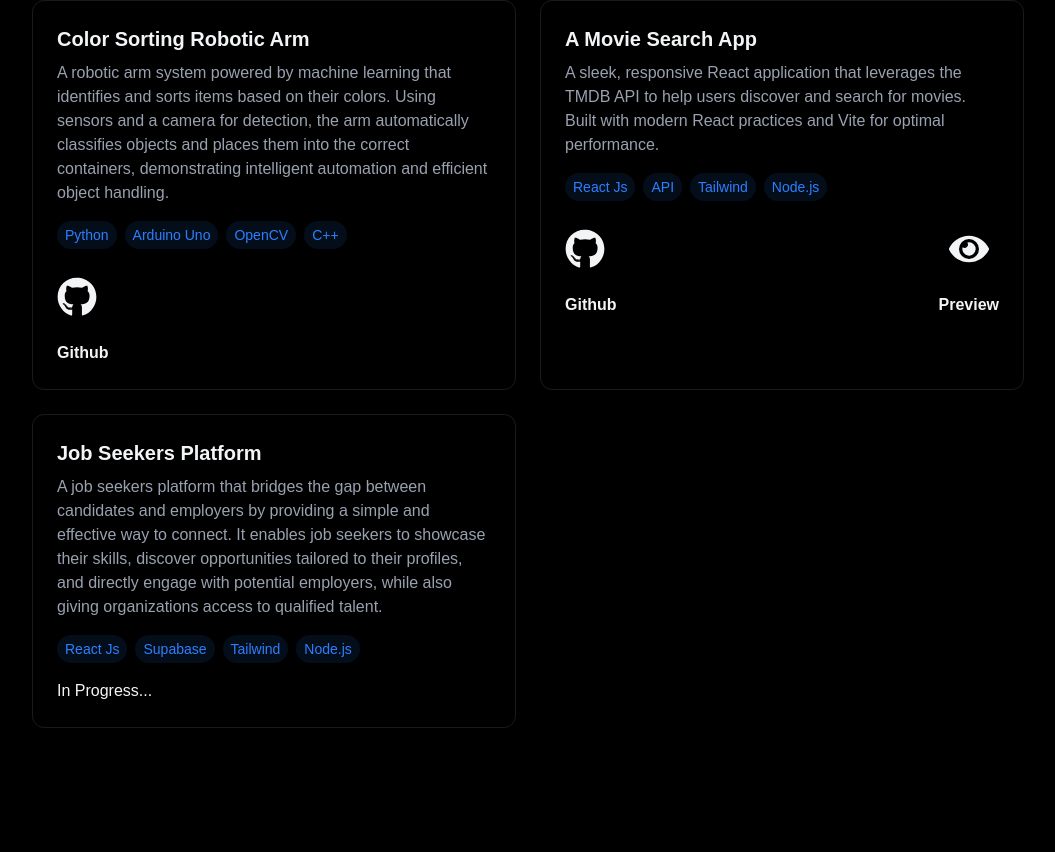
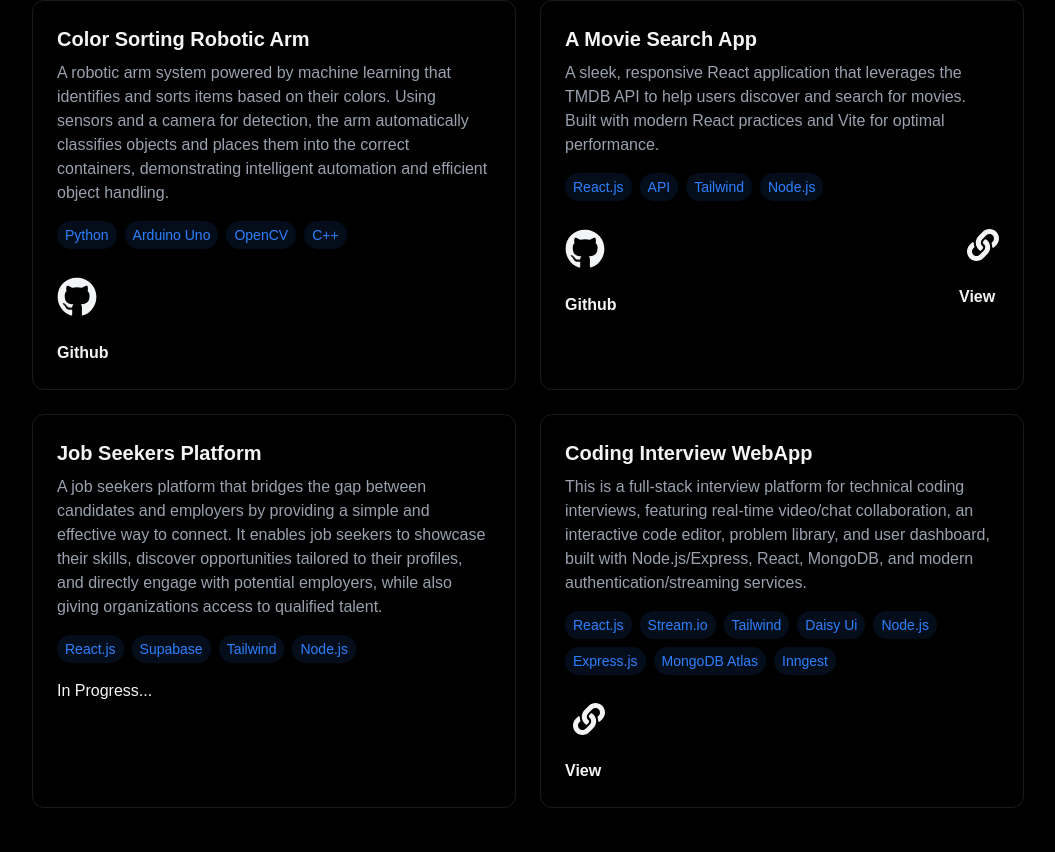
Before and after one commit to ch4rm78/kenny-portfolio, a React (Vite) app: page / in a window 1280 px wide. Shown: the part 2608-3460 px from the top of the page, without its empty margins (112-1167 px from the left). Built offline with nearby package versions, Linux system fonts and the light colour scheme; no server answers.

Commit message:
added new project

```diff
--- a/src/components/section/Projects.jsx
+++ b/src/components/section/Projects.jsx
@@ -1,136 +1,231 @@
-import React from 'react'
-import {FaGithub} from 'react-icons/fa'
-import {FaEye} from 'react-icons/fa'
-import RevealOnScroll from '../RevealOnScroll'
-
+import React from "react";
+import { FaGithub } from "react-icons/fa";
+import { FaLink } from "react-icons/fa";
+import RevealOnScroll from "../RevealOnScroll";
 
 const Projects = () => {
   return (
-    <section id="projects" className='min-h-screen flex items-center justify-center py-20'>
+    <section
+      id="projects"
+      className="min-h-screen flex items-center justify-center py-20"
+    >
       <RevealOnScroll>
         <div className="max-w-5xl mx-auto px-4">
-        <h2 className='text-center text-3xl font-bold mb-8 bg-gradient-to-r from-blue-500 to-cyan-400 text-transparent bg-clip-text'>
+          <h2 className="text-center text-3xl font-bold mb-8 bg-gradient-to-r from-blue-500 to-cyan-400 text-transparent bg-clip-text">
             Projects
           </h2>
           <div className="grid grid-cols-1 md:grid-cols-2 gap-6">
-
             <div className="p-6 rounded-xl border border-white/10 hover:-translate-y-1 hover:border-blue-500/30 hover:shadow-[0_2px_8px_rgba(59,130,246,0.2)] transition">
-            <h3 className='text-xl font-bold mb-2'>Browser Extension For Detecting Phishing Attacks</h3>
-            <p className='text-gray-400 mb-4'>A browser extension that detects and flags potential phishing websites in real time using LLMs,
-              helping users browse safely and avoid online threats</p>
-            <div className='flex flex-wrap gap-2 mb-4'>
-              {['HTML', 'JavaScript','Python', 'Node.js', 'Flask', "Google Gemini API"].map((tech, key) => (
-                <span key={key} className="bg-blue-500/10 text-blue-500 px-2 py-1 rounded-full text-sm hover:bg-blue-500/20
-                                                            hover:shadow-[0_2px_8px_rgba(59,130,246,0.1)] transition-all">
+              <h3 className="text-xl font-bold mb-2">
+                Browser Extension For Detecting Phishing Attacks
+              </h3>
+              <p className="text-gray-400 mb-4">
+                A browser extension that detects and flags potential phishing
+                websites in real time using LLMs, helping users browse safely
+                and avoid online threats
+              </p>
+              <div className="flex flex-wrap gap-2 mb-4">
+                {[
+                  "HTML",
+                  "JavaScript",
+                  "Python",
+                  "Node.js",
+                  "Flask",
+                  "Google Gemini API",
+                ].map((tech, key) => (
+                  <span
+                    key={key}
+                    className="bg-blue-500/10 text-blue-500 px-2 py-1 rounded-full text-sm hover:bg-blue-500/20
+                                                            hover:shadow-[0_2px_8px_rgba(59,130,246,0.1)] transition-all"
+                  >
                     {tech}
                   </span>
                 ))}
               </div>
 
-            <div className='flex justify-between items-center'>
+              <div className="flex justify-between items-center">
                 <a href="https://github.com/ch4rm78/Browser-Extension-for-detecting-phishing-attacks-using-LLMs">
-                <FaGithub className='w-10 h-10 mt-3'/><br />
-                <h3 className='font-bold'>Github</h3>
+                  <FaGithub className="w-10 h-10 mt-3" />
+                  <br />
+                  <h3 className="font-bold">Github</h3>
                 </a>
               </div>
-
 
               {/* web scraper */}
             </div>
             <div className="p-6 rounded-xl border border-white/10 hover:-translate-y-1 hover:border-blue-500/30 hover:shadow-[0_2px_8px_rgba(59,130,246,0.2)] transition">
-            <h3 className='text-xl font-bold mb-2'>Web Crawler</h3>
-            <p className='text-gray-400 mb-4'>A Python-powered web crawler designed to automate the process of scanning a list of URLs,
-              extracting valid email addresses, and compiling them into a structured format. It helps save time and effort by streamlining
-              data collection for outreach, research, or lead generation.</p>
-            <div className='flex flex-wrap gap-2 mb-4'>
-              {['Python', 'Flask', "Scrapy"].map((tech, key) => (
-                <span key={key} className="bg-blue-500/10 text-blue-500 px-2 py-1 rounded-full text-sm hover:bg-blue-500/20
-                                                            hover:shadow-[0_2px_8px_rgba(59,130,246,0.1)] transition-all">
+              <h3 className="text-xl font-bold mb-2">Web Crawler</h3>
+              <p className="text-gray-400 mb-4">
+                A Python-powered web crawler designed to automate the process of
+                scanning a list of URLs, extracting valid email addresses, and
+                compiling them into a structured format. It helps save time and
+                effort by streamlining data collection for outreach, research,
+                or lead generation.
+              </p>
+              <div className="flex flex-wrap gap-2 mb-4">
+                {["Python", "Flask", "Scrapy"].map((tech, key) => (
+                  <span
+                    key={key}
+                    className="bg-blue-500/10 text-blue-500 px-2 py-1 rounded-full text-sm hover:bg-blue-500/20
+                                                            hover:shadow-[0_2px_8px_rgba(59,130,246,0.1)] transition-all"
+                  >
                     {tech}
                   </span>
                 ))}
               </div>
 
-            <div className='flex justify-between items-center'>
+              <div className="flex justify-between items-center">
                 <a href="https://github.com/ch4rm78/python-web-crawler">
-                <FaGithub className='w-10 h-10 mt-3'/><br />
-                <h3 className='font-bold'>Github</h3>
+                  <FaGithub className="w-10 h-10 mt-3" />
+                  <br />
+                  <h3 className="font-bold">Github</h3>
                 </a>
               </div>
             </div>
 
             {/* Robotic arm */}
             <div className="p-6 rounded-xl border border-white/10 hover:-translate-y-1 hover:border-blue-500/30 hover:shadow-[0_2px_8px_rgba(59,130,246,0.2)] transition">
-            <h3 className='text-xl font-bold mb-2'>Color Sorting Robotic Arm</h3>
-            <p className='text-gray-400 mb-4'>A robotic arm system powered by machine learning that identifies and sorts items based on their colors. Using sensors and a camera for detection,
-              the arm automatically classifies objects and places them into the correct containers, demonstrating intelligent automation and efficient object handling.</p>
-            <div className='flex flex-wrap gap-2 mb-4'>
-              {['Python', 'Arduino Uno', "OpenCV", "C++"].map((tech, key) => (
-                <span key={key} className="bg-blue-500/10 text-blue-500 px-2 py-1 rounded-full text-sm hover:bg-blue-500/20
-                                                            hover:shadow-[0_2px_8px_rgba(59,130,246,0.1)] transition-all">
+              <h3 className="text-xl font-bold mb-2">
+                Color Sorting Robotic Arm
+              </h3>
+              <p className="text-gray-400 mb-4">
+                A robotic arm system powered by machine learning that identifies
+                and sorts items based on their colors. Using sensors and a
+                camera for detection, the arm automatically classifies objects
+                and places them into the correct containers, demonstrating
+                intelligent automation and efficient object handling.
+              </p>
+              <div className="flex flex-wrap gap-2 mb-4">
+                {["Python", "Arduino Uno", "OpenCV", "C++"].map((tech, key) => (
+                  <span
+                    key={key}
+                    className="bg-blue-500/10 text-blue-500 px-2 py-1 rounded-full text-sm hover:bg-blue-500/20
+                                                            hover:shadow-[0_2px_8px_rgba(59,130,246,0.1)] transition-all"
+                  >
                     {tech}
                   </span>
                 ))}
               </div>
 
-            <div className='flex justify-between items-center'>
+              <div className="flex justify-between items-center">
                 <a href="https://github.com/ch4rm78/3dof-Robotic-arm-to-sort-items-based-on-color">
-                <FaGithub className='w-10 h-10 mt-3'/><br />
-                <h3 className='font-bold'>Github</h3>
+                  <FaGithub className="w-10 h-10 mt-3" />
+                  <br />
+                  <h3 className="font-bold">Github</h3>
                 </a>
               </div>
             </div>
 
             <div className="p-6 rounded-xl border border-white/10 hover:-translate-y-1 hover:border-blue-500/30 hover:shadow-[0_2px_8px_rgba(59,130,246,0.2)] transition">
-            <h3 className='text-xl font-bold mb-2'>A Movie Search App</h3>
-            <p className='text-gray-400 mb-4'>A sleek, responsive React application that leverages the TMDB API to help users discover and search for movies.
-              Built with modern React practices and Vite for optimal performance.</p>
-            <div className='flex flex-wrap gap-2 mb-4'>
-              {['React Js', 'API', "Tailwind", "Node.js"].map((tech, key) => (
-                <span key={key} className="bg-blue-500/10 text-blue-500 px-2 py-1 rounded-full text-sm hover:bg-blue-500/20
-                                                            hover:shadow-[0_2px_8px_rgba(59,130,246,0.1)] transition-all">
+              <h3 className="text-xl font-bold mb-2">A Movie Search App</h3>
+              <p className="text-gray-400 mb-4">
+                A sleek, responsive React application that leverages the TMDB
+                API to help users discover and search for movies. Built with
+                modern React practices and Vite for optimal performance.
+              </p>
+              <div className="flex flex-wrap gap-2 mb-4">
+                {["React.js", "API", "Tailwind", "Node.js"].map((tech, key) => (
+                  <span
+                    key={key}
+                    className="bg-blue-500/10 text-blue-500 px-2 py-1 rounded-full text-sm hover:bg-blue-500/20
+                                                            hover:shadow-[0_2px_8px_rgba(59,130,246,0.1)] transition-all"
+                  >
                     {tech}
                   </span>
                 ))}
               </div>
 
-            <div className='flex justify-between'>
+              <div className="flex justify-between">
                 <a href="https://github.com/ch4rm78/discover-movies">
-                <FaGithub className='w-10 h-10 mt-3'/><br />
-              <h3 className='font-bold'>Github</h3>
+                  <FaGithub className="w-10 h-10 mt-3" />
+                  <br />
+                  <h3 className="font-bold">Github</h3>
                 </a>
-              <a className="" href="https://ch4rm78.github.io/discover-movies">
-                <FaEye className='ml-2.5 w-10 h-10 mt-3'/><br />
-                <h3 className='font-bold'>Preview</h3>
+                <a
+                  className=""
+                  href="https://ch4rm78.github.io/discover-movies"
+                >
+                  <FaLink className=" size-8 ml-2 mt-3" />
+                  <br />
+                  <h3 className="font-bold">View</h3>
                 </a>
-
               </div>
             </div>
 
             <div className="p-6 rounded-xl border border-white/10 hover:-translate-y-1 hover:border-blue-500/30 hover:shadow-[0_2px_8px_rgba(59,130,246,0.2)] transition">
-            <h3 className='text-xl font-bold mb-2'>Job Seekers Platform</h3>
-            <p className='text-gray-400 mb-4'>A job seekers platform that bridges the gap between candidates and employers by providing a simple and effective way to connect.
-              It enables job seekers to showcase their skills, discover opportunities tailored to their profiles,
-              and directly engage with potential employers, while also giving organizations access to qualified talent.</p>
-            <div className='flex flex-wrap gap-2 mb-4'>
-              {['React Js', 'Supabase', "Tailwind", "Node.js"].map((tech, key) => (
-                <span key={key} className="bg-blue-500/10 text-blue-500 px-2 py-1 rounded-full text-sm hover:bg-blue-500/20
-                                                            hover:shadow-[0_2px_8px_rgba(59,130,246,0.1)] transition-all">
+              <h3 className="text-xl font-bold mb-2">Job Seekers Platform</h3>
+              <p className="text-gray-400 mb-4">
+                A job seekers platform that bridges the gap between candidates
+                and employers by providing a simple and effective way to
+                connect. It enables job seekers to showcase their skills,
+                discover opportunities tailored to their profiles, and directly
+                engage with potential employers, while also giving organizations
+                access to qualified talent.
+              </p>
+              <div className="flex flex-wrap gap-2 mb-4">
+                {["React.js", "Supabase", "Tailwind", "Node.js"].map(
+                  (tech, key) => (
+                    <span
+                      key={key}
+                      className="bg-blue-500/10 text-blue-500 px-2 py-1 rounded-full text-sm hover:bg-blue-500/20
+                                                            hover:shadow-[0_2px_8px_rgba(59,130,246,0.1)] transition-all"
+                    >
+                      {tech}
+                    </span>
+                  )
+                )}
+              </div>
+
+              <div className="flex justify-between items-center">
+                <h3>In Progress...</h3>
+              </div>
+            </div>
+
+            <div className="p-6 rounded-xl border border-white/10 hover:-translate-y-1 hover:border-blue-500/30 hover:shadow-[0_2px_8px_rgba(59,130,246,0.2)] transition">
+              <h3 className="text-xl font-bold mb-2">
+                Coding Interview WebApp
+              </h3>
+              <p className="text-gray-400 mb-4">
+                This is a full-stack interview platform for technical coding
+                interviews, featuring real-time video/chat collaboration, an
+                interactive code editor, problem library, and user dashboard,
+                built with Node.js/Express, React, MongoDB, and modern
+                authentication/streaming services.
+              </p>
+              <div className="flex flex-wrap gap-2 mb-4">
+                {[
+                  "React.js",
+                  "Stream.io",
+                  "Tailwind",
+                  "Daisy Ui",
+                  "Node.js",
+                  "Express.js",
+                  "MongoDB Atlas",
+                  "Inngest",
+                ].map((tech, key) => (
+                  <span
+                    key={key}
+                    className="bg-blue-500/10 text-blue-500 px-2 py-1 rounded-full text-sm hover:bg-blue-500/20
+                                                            hover:shadow-[0_2px_8px_rgba(59,130,246,0.1)] transition-all"
+                  >
                     {tech}
                   </span>
                 ))}
               </div>
 
-            <div className='flex justify-between items-center'>
-              <h3>In Progress...</h3>
+              <div className="flex justify-between">
+                <a href="https://evalo-0ck82.sevalla.app">
+                  <FaLink className="size-8 mt-3 ml-2" />
+                  <br />
+                  <h3 className="font-bold">View</h3>
+                </a>
               </div>
             </div>
-
           </div>
         </div>
       </RevealOnScroll>
     </section>
-  )
-}
+  );
+};
 
-export default Projects
+export default Projects;
```
Lines whose indentation alone changed are shown as unchanged.
